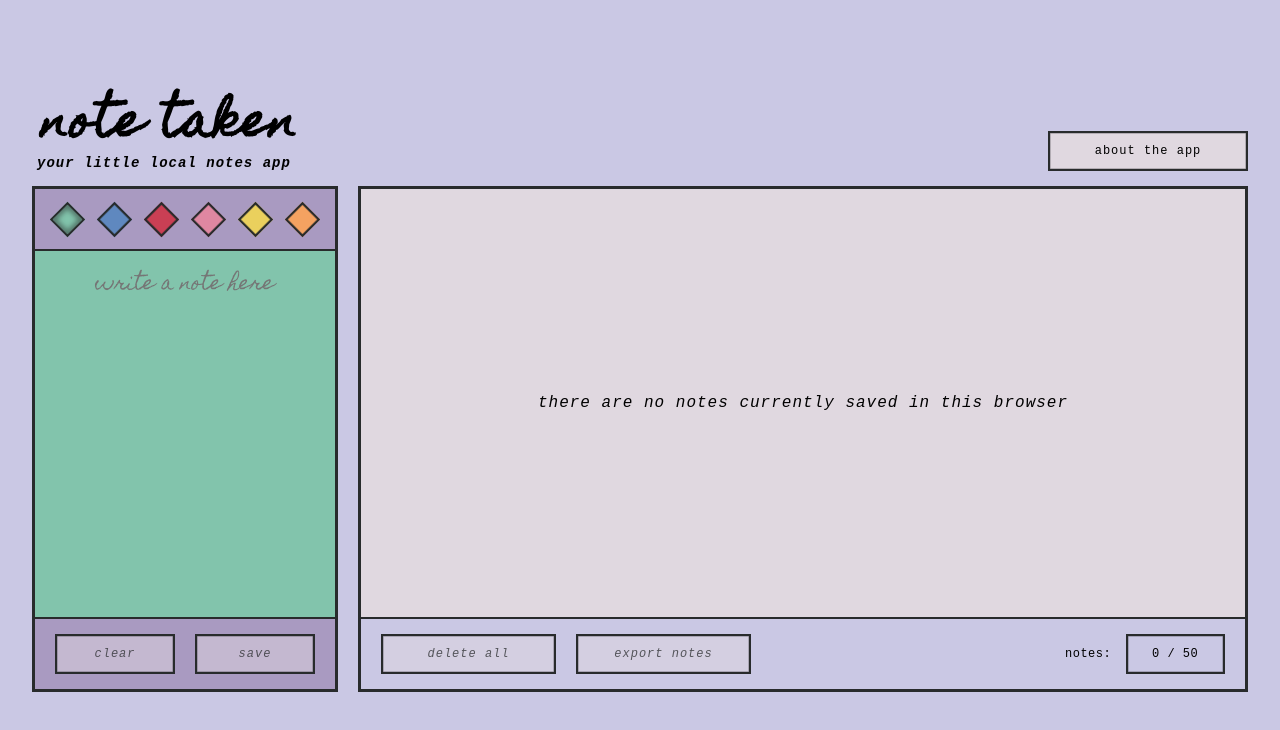
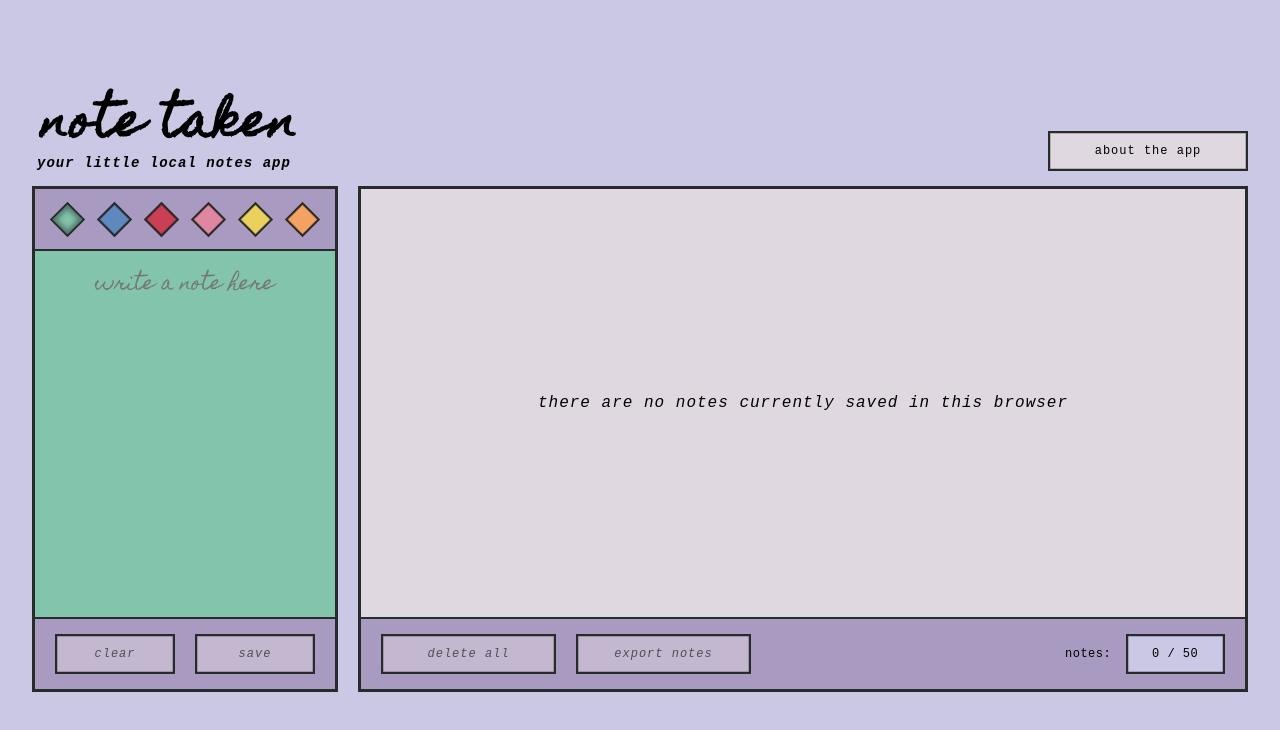
Before and after one commit to torontopubliclibra/note-taken, an Angular app: page / in a window 1280 px wide. Shown: the top 730 px of the page. Built offline with nearby package versions, Linux system fonts and the light colour scheme; a web font is replaced by a local one.

Commit message:
style: fixed notebook buttons background

```diff
--- a/src/app/app.component.scss
+++ b/src/app/app.component.scss
@@ -665,7 +665,7 @@ button {
     }
 
     .notebook-buttons {
-        background-color: $color2;
+
         min-height: 60px;
         border-top: solid $black 2px;
         flex-direction: row-reverse;
@@ -689,6 +689,7 @@ button {
                 padding: 0;
                 gap: 0;
                 flex-flow: row wrap;
+                background-color: $color2;
                 border-top: solid $black 3px;
                 align-items: first baseline;
                 justify-content: center;
```
